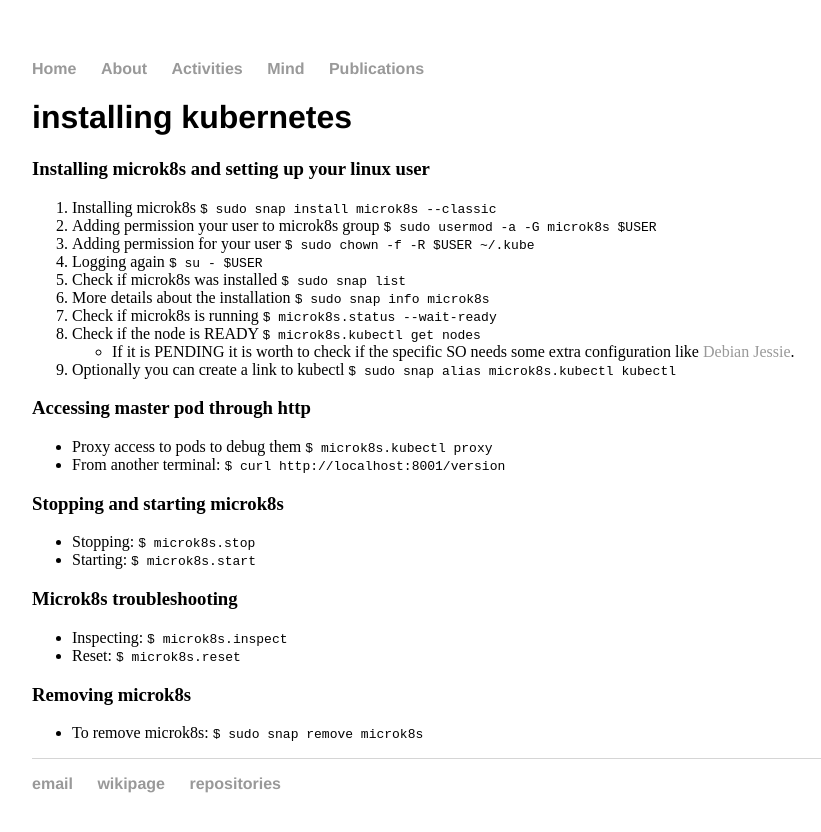
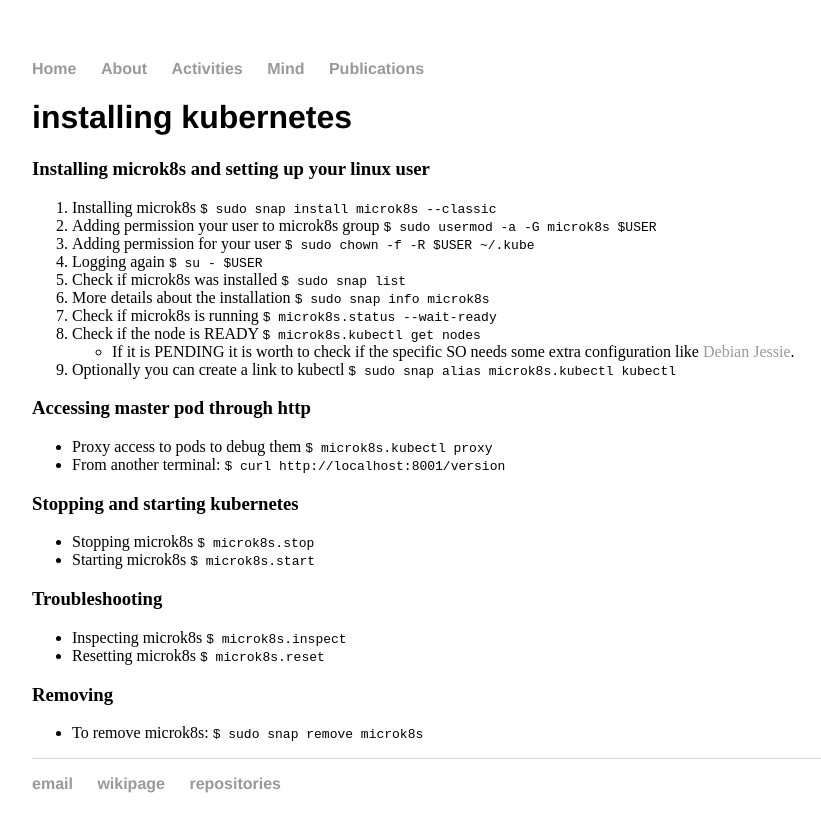
Before and after one commit to cleberjamaral/cleberjamaral.github.io, a Jekyll site: the page built from knowledge/it/containers/installing-kubernetes.md, in a window 1280 px wide. Shown: the top 832 px of the page, without its empty margins (160-981 px from the left). Built offline with Jekyll 4.4.1, drawn with Linux system fonts in a browser that asks for light colours; our own code applies the rules of GitHub Pages for plain Markdown files.

Commit message:
GitBook: [master] 47 pages modified

```diff
--- a/knowledge/it/containers/installing-kubernetes.md
+++ b/knowledge/it/containers/installing-kubernetes.md
@@ -22,16 +22,16 @@
 * Proxy access to pods to debug them `$ microk8s.kubectl proxy`
 * From another terminal: `$ curl http://localhost:8001/version`
 
-### Stopping and starting microk8s
+### Stopping and starting kubernetes
 
-* Stopping: `$ microk8s.stop`
-* Starting: `$ microk8s.start`
+* Stopping microk8s `$ microk8s.stop`
+* Starting microk8s `$ microk8s.start`
 
-### Microk8s troubleshooting
+### Troubleshooting
 
-* Inspecting: `$ microk8s.inspect`
-* Reset: `$ microk8s.reset`
+* Inspecting microk8s `$ microk8s.inspect`
+* Resetting microk8s `$ microk8s.reset`
 
-### Removing microk8s
+### Removing
 
 * To remove microk8s: `$ sudo snap remove microk8s`
```
Also changed, not shown: knowledge/it/containers/deploying-bootcamp.md (+4 -2 lines), knowledge/it/containers/deploying-nginx.md (+10 -0 lines), knowledge/it/containers/grafana.md (+1 -1 lines).
